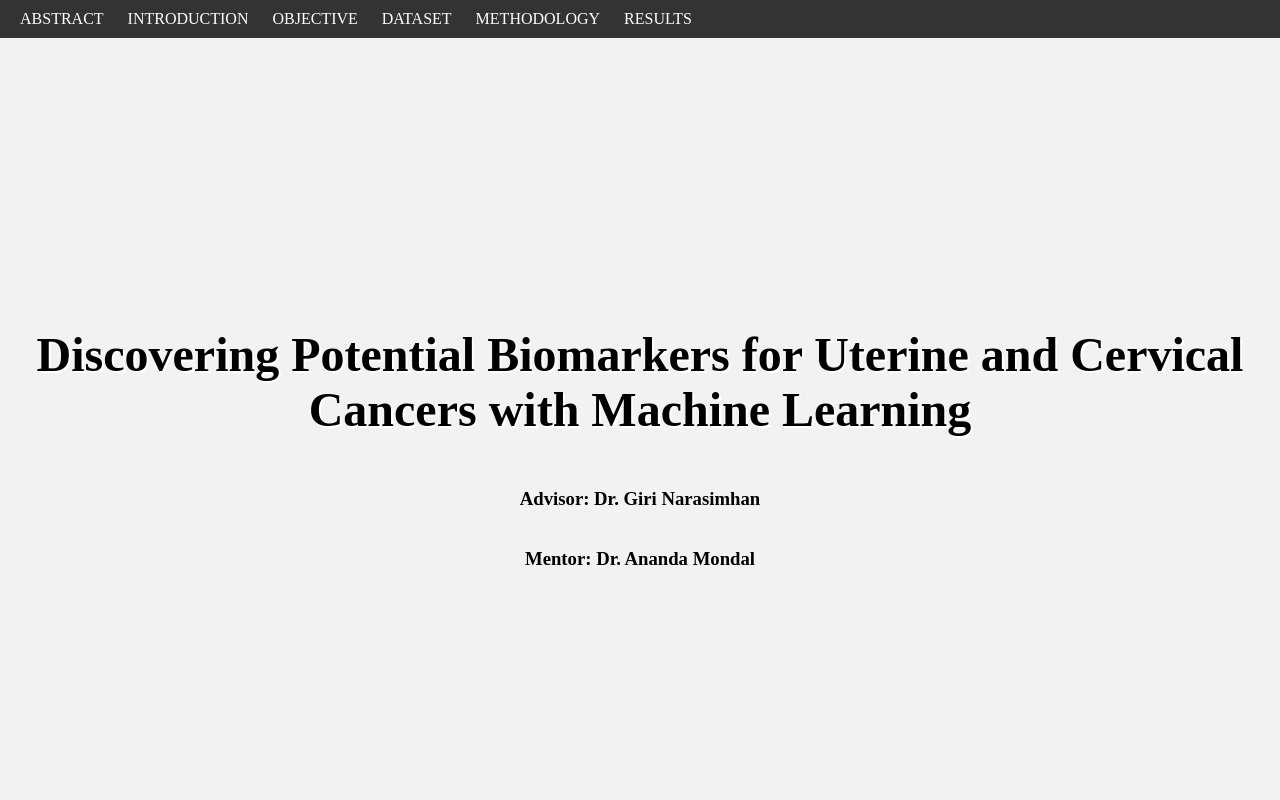
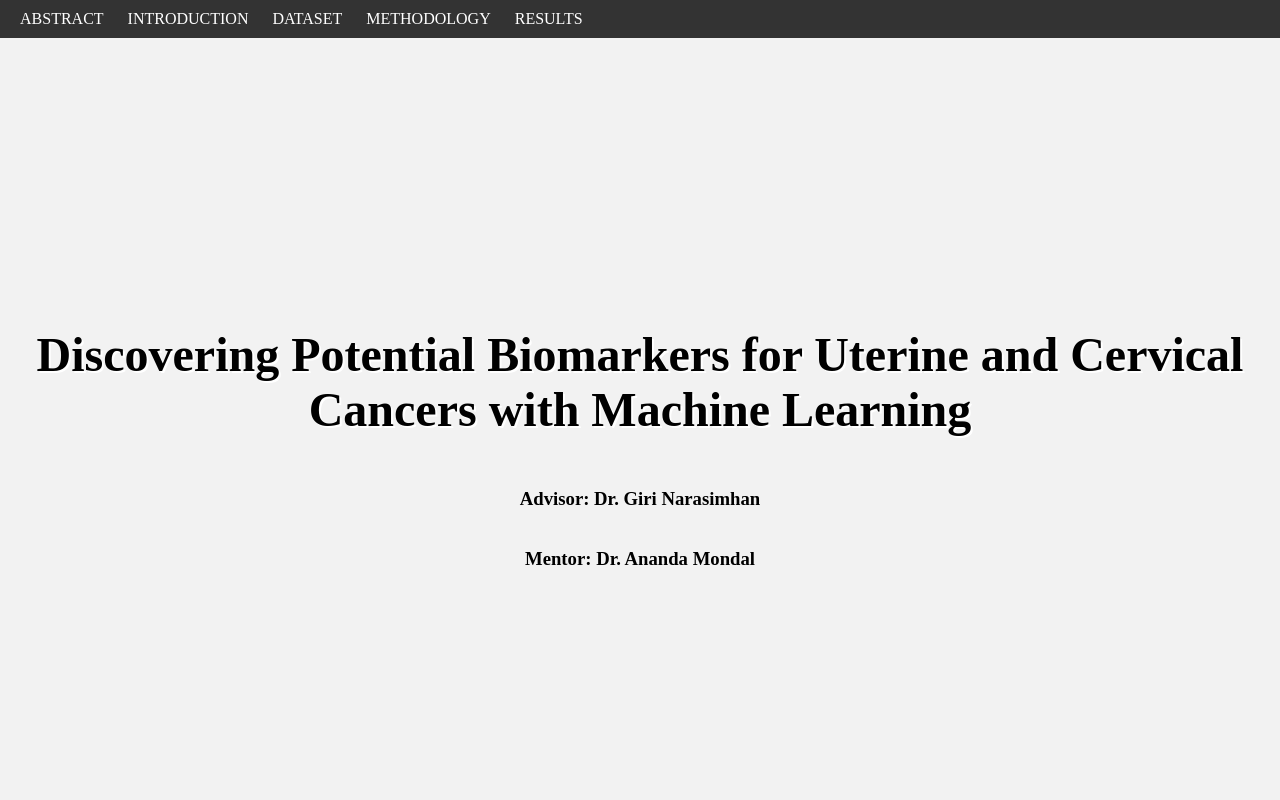
Before and after one commit to gaf17/gaf17.github.io, a plain HTML site: page index.html in a window 1280 px wide. Shown: the top 800 px of the page. Drawn offline with Linux system fonts and the light colour scheme.

Commit message:
Update index.html

```diff
--- a/index.html
+++ b/index.html
@@ -85,7 +85,6 @@
     <nav>
       <a href="#ab">Abstract</a>
       <a href="#in">Introduction</a>
-      <a href="#oad">Objective</a>
       <a href="#data">Dataset</a>
       <a href="#met">Methodology</a>
       <a href="#res">Results</a>
```
